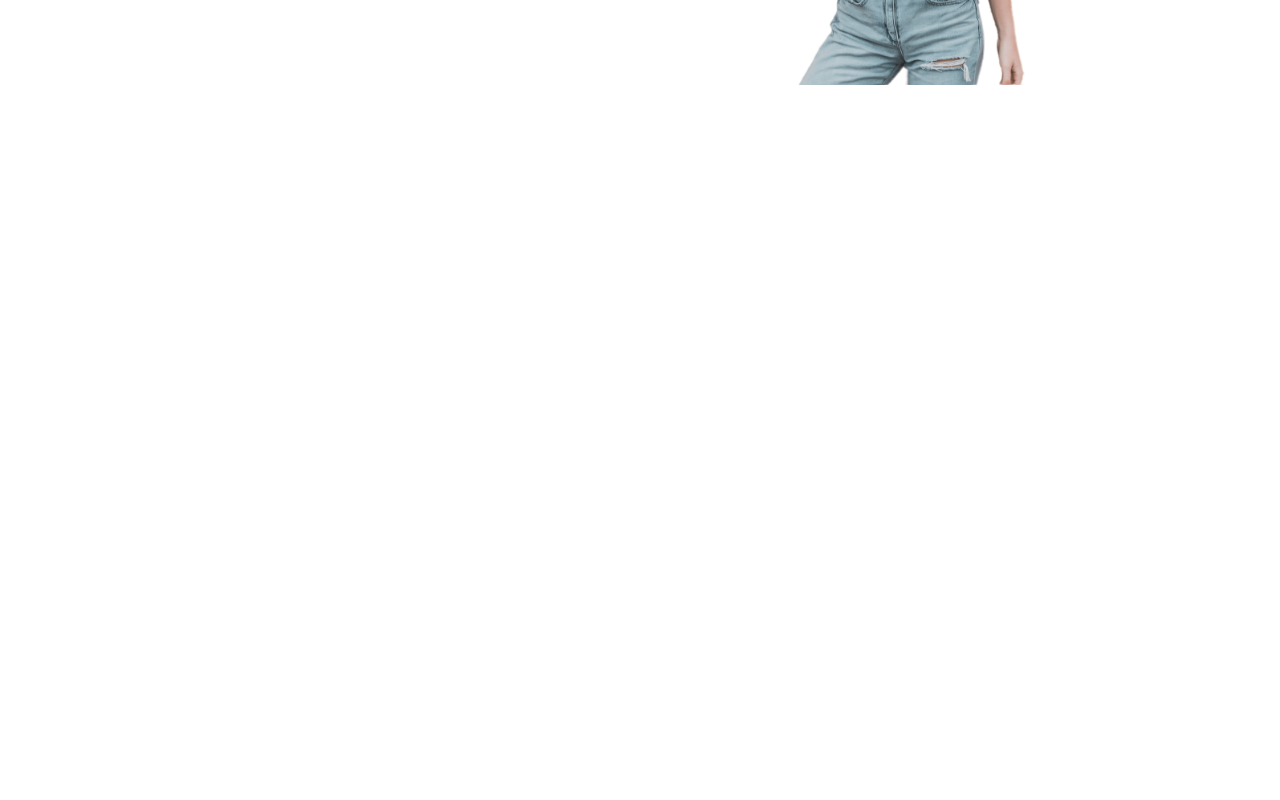
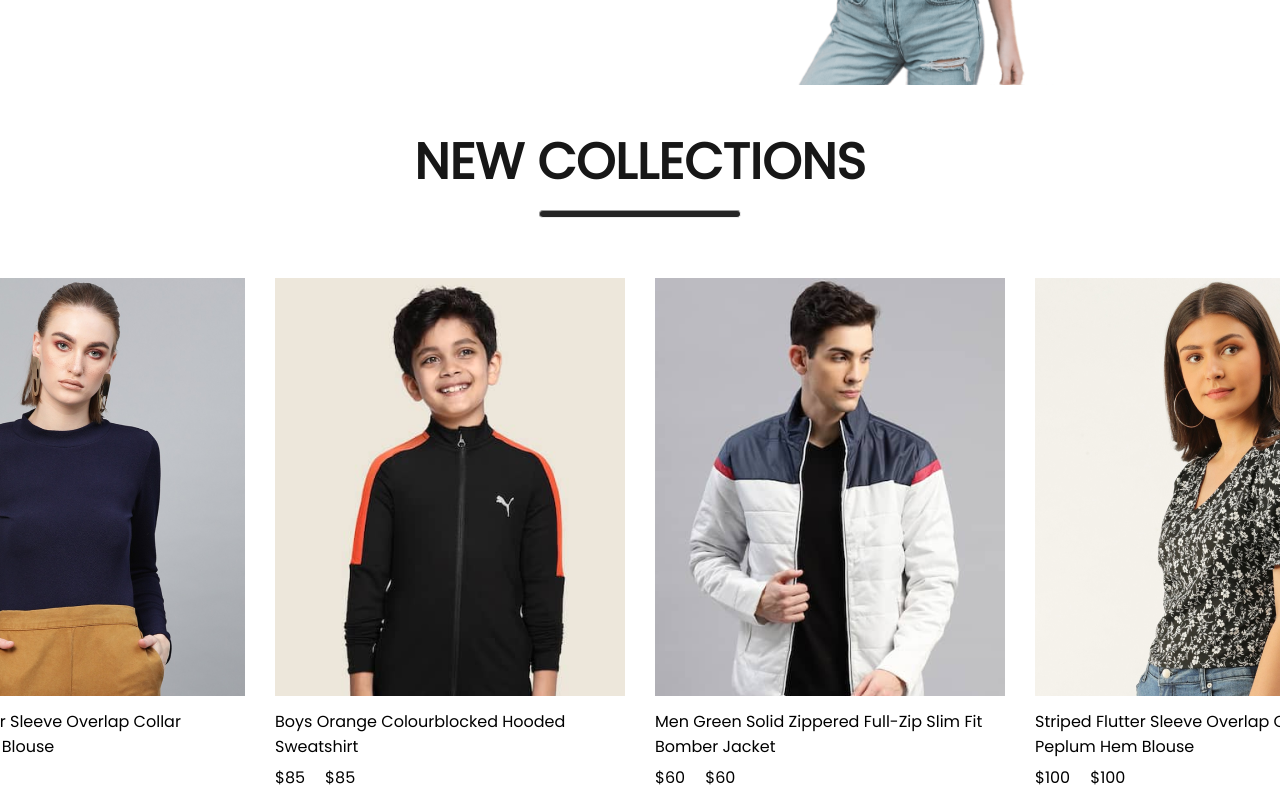
Before and after one commit to mohitdhanorkar/E-Commerce, a React (Create React App) app in the folder e-commerce/: page / in a window 1280 px wide. Shown: the part 2080-2880 px from the top of the page. Before the commit the page ends 2205 px from the top, so only its background shows below. Built offline with nearby package versions, Linux system fonts and the light colour scheme.

Commit message:
add new collections

```diff
--- /dev/null
+++ b/e-commerce/src/Components/NewCollections/NewCollections.css
@@ -0,0 +1,23 @@
+.newcollections{
+    display: flex;
+    flex-direction: column;
+    align-items: center;
+    gap: 10px;
+}
+.newcollections h1{
+    color: #171717;
+    font-size: 50px;
+    font-weight: 600;
+}
+.newcollections hr{
+    width: 200px;
+    height: 6px;
+    border-radius: 10px;
+    background: #252525;
+}
+.collections{
+    display: grid;
+    grid-template-columns: 1fr 1fr 1fr 1fr;
+    margin-top: 50px;
+    gap: 30px;
+}
--- /dev/null
+++ b/e-commerce/src/Components/NewCollections/NewCollections.jsx
@@ -0,0 +1,23 @@
+import React from 'react'
+import './NewCollections.css'
+import new_collection from '../Assets/new_collections'
+import Item from '../Item/Item'
+
+
+const NewCollections = () => {
+  return (
+    <div className='newcollections'>
+        <h1>NEW COLLECTIONS</h1>
+        <hr />
+        <div className="collections">
+            {new_collection.map((item, i)=>{
+            return <Item key={i} id={item.id} name={item.name} image={item.image} new_price={item.new_price} old_price={item.old_price}/>
+            })}
+
+        </div>
+
+    </div>
+  )
+}
+
+export default NewCollections
--- a/e-commerce/src/Pages/Shop.jsx
+++ b/e-commerce/src/Pages/Shop.jsx
@@ -2,6 +2,7 @@ import React from 'react'
 import Hero from '../Components/Hero/Hero'
 import Popular from '../Components/Popular/Popular'
 import Offers from '../Components/Offers/Offers'
+import NewCollections from '../Components/NewCollections/NewCollections'
 
 function Shop() {
   return (
@@ -9,6 +10,7 @@ function Shop() {
       <Hero/>
       <Popular/>
       <Offers/>
+      <NewCollections/>
     </div>
   )
 }
```
